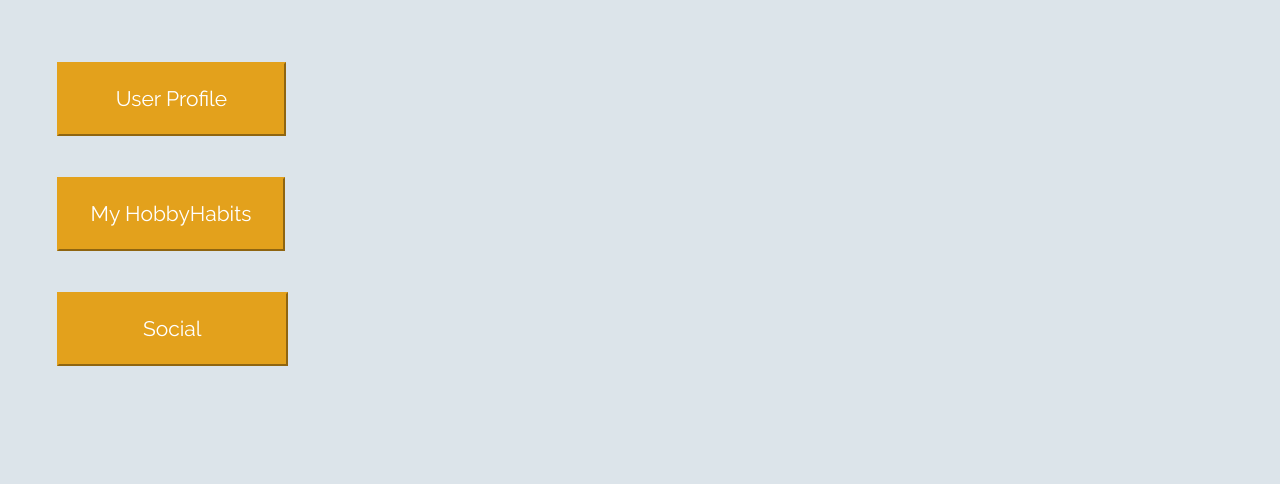
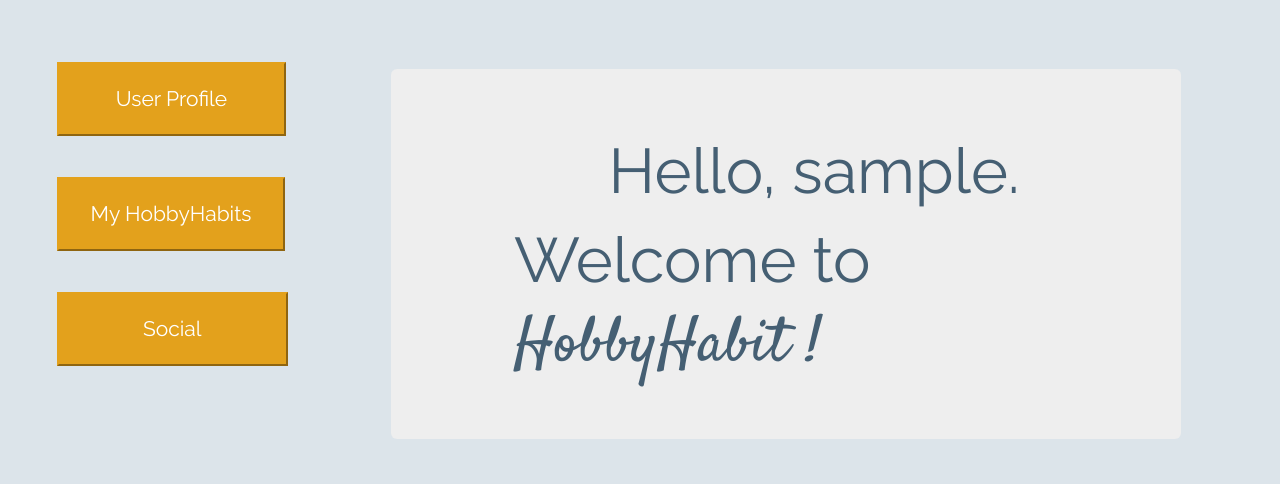
Before and after one commit to nkomforti/hobbyhabit, a Flask app: page /dashboard in a window 1280 px wide. Shown: the part 80-564 px from the top of the page. Run offline with Flask 2, Linux system fonts and the light colour scheme; the visitor is signed in with stand-in values (Sample User, id 1); data comes from the database, SQL or seed files in the repository; data that the repository does not hold is empty; some libraries are stand-ins or nearby versions.

Commit message:
Added welcome jumbotron.

```diff
--- a/hobby-habit/static/css/style-1.css
+++ b/hobby-habit/static/css/style-1.css
@@ -265,6 +265,37 @@ h5.set-goals{
 
 
 /* DASHBOARD */
+#dash-welcome{
+    margin-top: 3.5em;
+    margin-right: 6em;
+    margin-left: 4em;
+}
+
+#dash-welcome #welcome-msg-pt1{
+    color: #455f73;
+    margin-left: 2.5em;
+}
+
+#dash-welcome #welcome-msg-pt2{
+    color: #455f73;
+    margin-left: 1em;
+}
+
+#dash-welcome #welcome-msg-pt2 span{
+    color: #455f73;
+    font-family: 'Satisfy', sans-serif;
+    font-size: 1em;
+}
+
+/*.jumbotron {
+    position: relative;
+    background: #000 url("static/img/abstract-background.jpg") center center;
+    width: 100%;
+    height: 100%;
+    background-size: cover;
+    overflow: hidden;
+}*/
+
 #sidebar-menu-btns button{
     margin-top: 2em;
     margin-left: 2em;
--- a/hobby-habit/static/css/style.css
+++ b/hobby-habit/static/css/style.css
@@ -56,7 +56,7 @@ form{
     display: inline-block;
 }
 
-#dash-gif{
+#dash-welcome{
     background-color: #f9be61;
 }
 
--- a/hobby-habit/static/js/default-dashboard.js
+++ b/hobby-habit/static/js/default-dashboard.js
@@ -2,17 +2,6 @@
 
 $(document).ready(function(){
   // TODO: Create welcome page content for dashboard default view.
-
-//   function slideDashGif () {
-
-//     // $("#dash-gif").show("slide", { direction: "right" }, 6000);
-//     $("#gif").hide("slide", { direction: "right", distance: 250 }, 7000);
-//     $("#gif").show("slide", { direction: "left", distance: 250 }, 7000);
-
-//   }
-// slideDashGif();
-
-//   setInterval(slideDashGif, 8000);
 
   // Show/hide elements based on menu button that was clicked.
   $("#user-profile-menu-btn").click(function (evt) {
@@ -20,7 +9,7 @@ $(document).ready(function(){
     $("#my-hobbyhabit-content").hide();
     $("#social > #social-content").hide();
     $("#my-hobbyhabit-content").children().hide();
-    $("#dash-gif").parent().hide();
+    $("#dash-welcome").parent().hide();
   });
 
   // Show/hide elements based on menu button that was clicked.
@@ -32,7 +21,7 @@ $(document).ready(function(){
     $(".completions-charts").hide();
     $("#social > #social-content").hide();
     $("#hobbyhabit-tracker").hide();
-    $("#dash-gif").parent().hide();
+    $("#dash-welcome").parent().hide();
   });
 
   // Show/hide elements based on menu button that was clicked.
@@ -41,7 +30,7 @@ $(document).ready(function(){
     $("#my-hobbyhabit-content").hide();
     $("#my-hobbyhabit-content").children().hide();
     $("#social > #social-content").show();
-    $("#dash-gif").parent().hide();
+    $("#dash-welcome").parent().hide();
   });
 
 });  // document.ready closer
--- a/hobby-habit/templates/dashboard.html
+++ b/hobby-habit/templates/dashboard.html
@@ -43,8 +43,15 @@
 
       <div class="col-xs-9"><!-- main content for all dash pages -->
         <div>
-          <div id="dash-gif" style="width:100%;height:0;padding-bottom:50%;position:relative;">
-            <!-- <iframe id="gif" src="static/img/dash-gif.gif" width="100%" height="100%" style="position:absolute" frameBorder="0" class="gif-embed" allowFullScreen></iframe> -->
+          <div id="dash-welcome">
+            <div class="jumbotron">
+              <h1 id="welcome-msg-pt1">
+                Hello, {{ current_user_data['username'] }}.
+              </h1>
+              <h1 id="welcome-msg-pt2">
+                  Welcome to<span> HobbyHabit !</span>
+              </h1>
+            </div>
           </div>
         </div>
 
```
